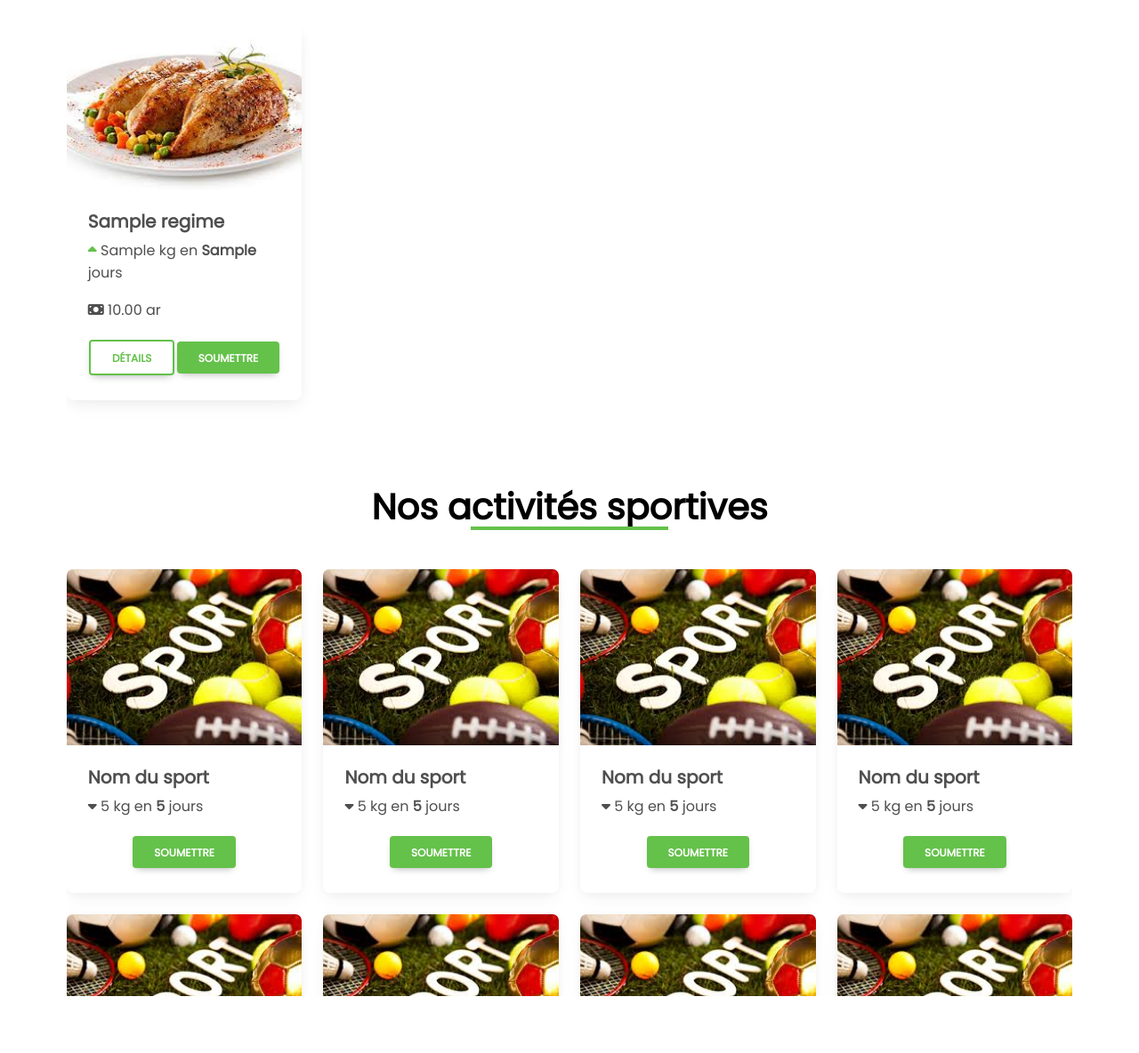
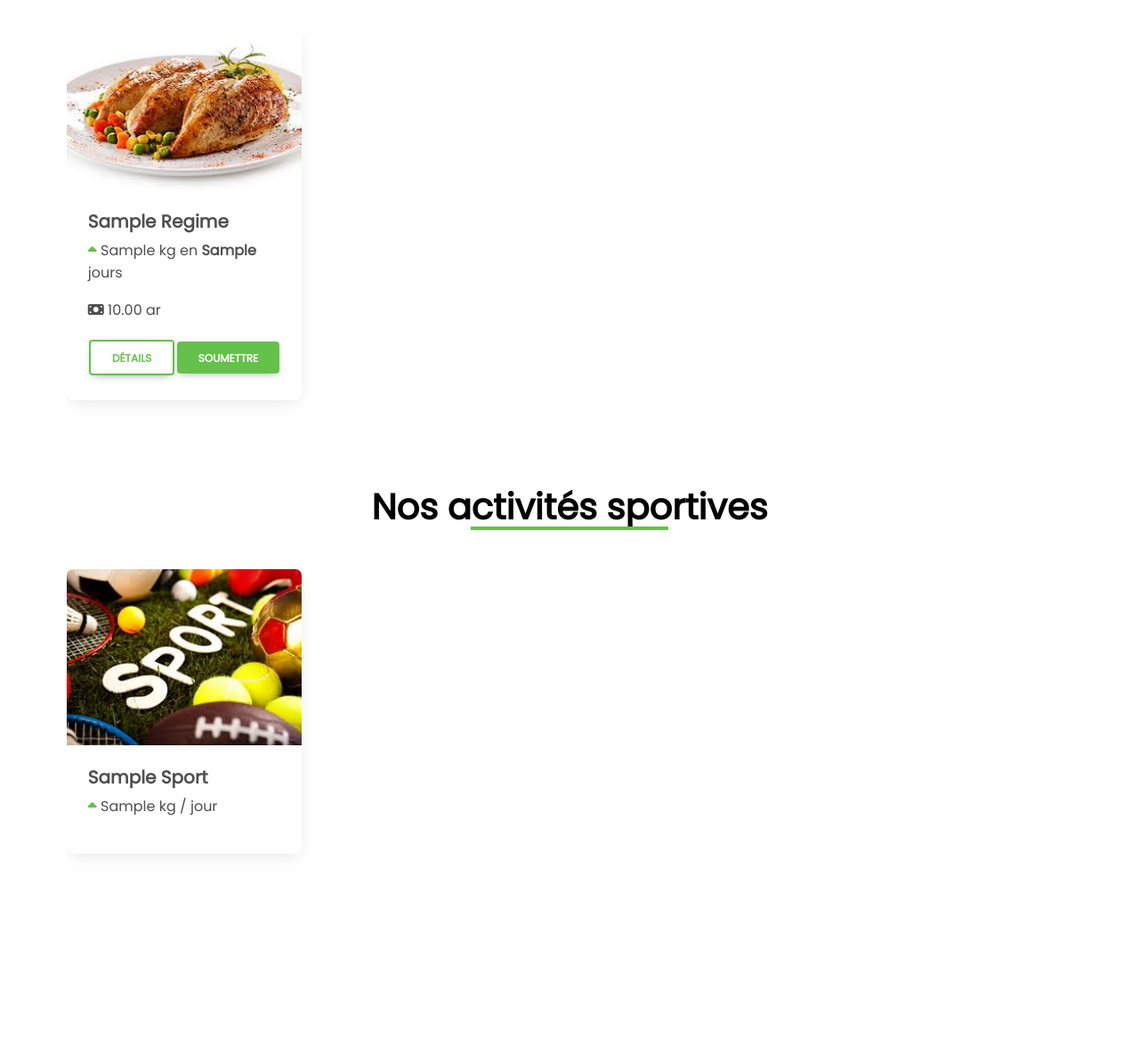
Before and after one commit to Nante1905/web-s4, a CodeIgniter app: page /web-S4/index.php/welcome/accueil in a window 1280 px wide. Shown: the part 929-2113 px from the top of the page at 89% size. Run offline with CodeIgniter, Linux system fonts and the light colour scheme; tables that the repository leaves empty or names only in its code hold one stand-in row (values such as "Sample post").

Commit message:
[INTEGRATE] dynamique liste sport

```diff
--- a/application/controllers/Welcome.php
+++ b/application/controllers/Welcome.php
@@ -23,11 +23,13 @@ class Welcome extends CI_Controller
 	{
 		parent::__construct();
 		$this->load->model('Regime_model', 'regime', true);
+		$this->load->model('Sport_model', 'sport', true);
+
 	}
 
 	public function index()
 	{
-		$this->load->view('welcome_message');
+		$this->accueil();
 	}
 
 	public function accueil()
@@ -41,6 +43,7 @@ class Welcome extends CI_Controller
 				'active' => 'Accueil'
 			],
 			'regimes' => $this->regime->findAll(),
+			'sports' => $this->sport->findAll(),
 			'page' => 'accueil'
 		]);
 	}
--- a/application/views/pages/accueil.php
+++ b/application/views/pages/accueil.php
@@ -57,23 +57,21 @@
         </div>
         <div class="liste">
             <div class="row row-cols-1 row-cols-md-4 g-4">
-                <?php for ($i = 0; $i < 10; $i++) { ?>
+                <?php foreach($sports as $sport) { ?>
                     <div class="col">
                         <div class="card">
                             <img src="<?= base_url() . 'assets/img/sport.jpg' ?>" class="card-img-top" alt="Sport" />
                             <div class="card-body">
-                                <h5 class="card-title strong ">Nom du sport</h5>
+                                <h5 class="card-title strong "><?= $sport->nom ?> </h5>
                                 <div class="card-text">
                                     <p class="card-text__kilo">
-                                        <i class="fa-solid fa-caret-down"></i>
-                                        5 kg en <strong>5</strong> jours
+                                        <?php if($sport->idobjectif == 1) { ?>
+                                            <i class="fa-solid fa-caret-up success"></i>
+                                        <?php } else if ($sport->idobjectif == 2) { ?>
+                                            <i class="fa-solid fa-caret-down danger "></i>
+                                        <?php } ?>
+                                        <?= $sport->apportjour ?> kg / jour
                                     </p>
-                                </div>
-                                <div class="card-actions">
-                                    <a href="#" class="btn primary">Soumettre</a>
-                                </div>
-                                <div id="<?= $i ?>_collapse" class="collapse">
-                                    <p>haha</p>
                                 </div>
                             </div>
                         </div>
--- a/assets/css/accueil.css
+++ b/assets/css/accueil.css
@@ -49,6 +49,9 @@
   overflow-y: scroll;
   overflow-x: hidden;
 }
+.main .card-title {
+  text-transform: capitalize;
+}
 .main .card .details {
   margin-top: 5%;
 }
--- a/assets/css/accueil.scss
+++ b/assets/css/accueil.scss
@@ -54,6 +54,10 @@
     }
 
     .card {
+        &-title {
+            text-transform: capitalize;
+        }
+
         .details {
             margin-top: 5%;
             .subtitle {
```
